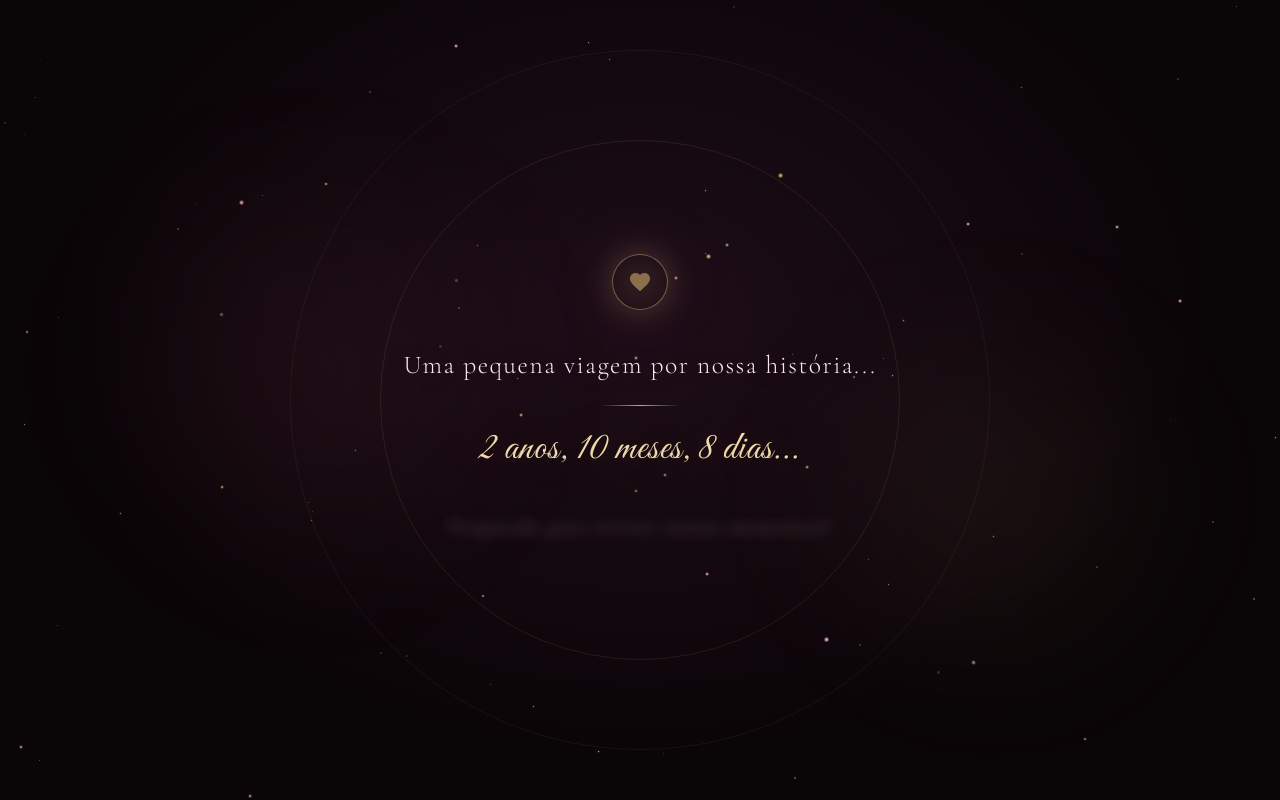
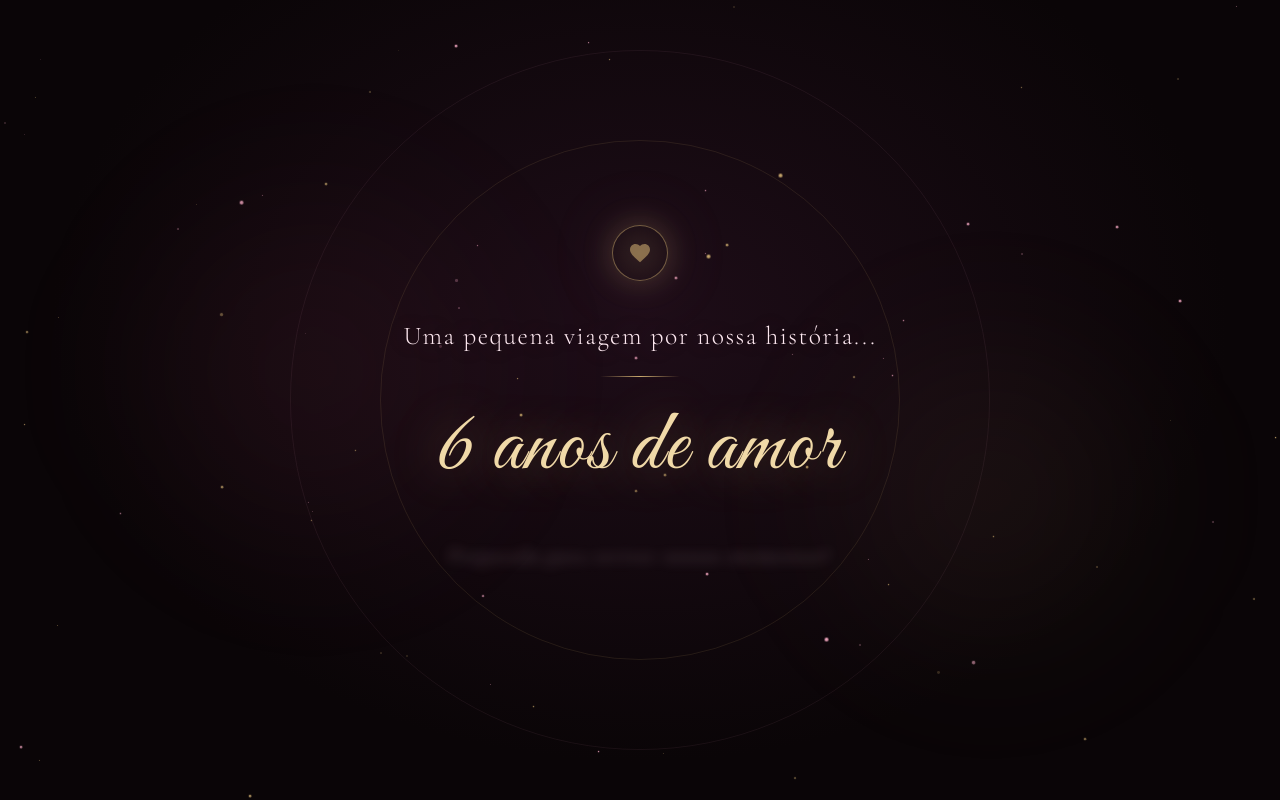
Before and after one commit to yuresilva1/presente-amor-6-anos, a React (Vite) app: page / in a window 1280 px wide. Built offline with nearby package versions, Linux system fonts and the light colour scheme; a web font is replaced by a local one.

Commit message:
Move contador rapido para a tela Nossa Historia e crava 2190 dias

```diff
--- a/src/components/Chapter1Carousel.tsx
+++ b/src/components/Chapter1Carousel.tsx
@@ -1,20 +1,45 @@
 import { motion } from 'framer-motion';
+import { useState, useEffect } from 'react';
 
 interface Props { onNext: () => void; }
 
 function getTimeTogether() {
-  const wedding = new Date('2020-06-26');
-  const now = new Date();
-  const diffMs = now.getTime() - wedding.getTime();
-  const diffDays = Math.floor(diffMs / (1000 * 60 * 60 * 24));
-  const years = Math.floor(diffDays / 365);
-  const months = Math.floor((diffDays % 365) / 30);
-  const days = diffDays % 30;
-  return { years, months, days, totalDays: diffDays };
+  // A pedido: Exatos 6 anos (2190 dias)
+  return { totalDays: 2190 };
 }
 
 export default function Chapter1Start({ onNext }: Props) {
-  const time = getTimeTogether();
+  const [currentDays, setCurrentDays] = useState(0);
+  const timeInfo = getTimeTogether();
+
+  useEffect(() => {
+    let start = performance.now();
+    const duration = 5000; // 5 seconds
+    const target = timeInfo.totalDays;
+    let rafId: number;
+
+    const animate = (time: number) => {
+      let progress = (time - start) / duration;
+      if (progress > 1) progress = 1;
+
+      // Easing out easeOutExpo
+      const easeOut = progress === 1 ? 1 : 1 - Math.pow(2, -10 * progress);
+      const current = Math.floor(target * easeOut);
+      setCurrentDays(current);
+
+      if (progress < 1) {
+        rafId = requestAnimationFrame(animate);
+      }
+    };
+    rafId = requestAnimationFrame(animate);
+
+    return () => cancelAnimationFrame(rafId);
+  }, [timeInfo.totalDays]);
+
+  const years = Math.floor(currentDays / 365);
+  const months = Math.floor((currentDays % 365) / 30);
+  const days = currentDays % 30;
+
 
   return (
     <div style={{
@@ -91,9 +116,9 @@ export default function Chapter1Start({ onNext }: Props) {
           </p>
           <div style={{ display: 'flex', justifyContent: 'center', gap: 'clamp(1.5rem, 5vw, 4rem)', flexWrap: 'wrap' }}>
             {[
-              { value: time.years, label: 'Anos' },
-              { value: time.months, label: 'Meses' },
-              { value: time.days, label: 'Dias' },
+              { value: years, label: 'Anos' },
+              { value: months, label: 'Meses' },
+              { value: days, label: 'Dias' },
             ].map((item, idx) => (
               <motion.div
                 key={item.label}
@@ -134,7 +159,7 @@ export default function Chapter1Start({ onNext }: Props) {
               color: 'var(--color-text-muted)', fontSize: '0.95rem', fontStyle: 'italic',
             }}
           >
-            {time.totalDays.toLocaleString('pt-BR')} dias de amor, cumplicidade e crescimento juntos
+            {currentDays.toLocaleString('pt-BR')} dias de amor, cumplicidade e crescimento juntos
           </motion.p>
         </div>
       </motion.div>
--- a/src/components/IntroScreen.tsx
+++ b/src/components/IntroScreen.tsx
@@ -13,8 +13,6 @@ export default function IntroScreen({ onStart }: Props) {
   const [visibleLines, setVisibleLines] = useState<number[]>([]);
   const [showButton, setShowButton] = useState(false);
   const [exiting, setExiting] = useState(false);
-  const [daysTotal, setDaysTotal] = useState(0);
-
   const starsRef = useRef(
     Array.from({ length: 80 }).map(() => ({
       top: Math.random() * 100,
@@ -30,50 +28,9 @@ export default function IntroScreen({ onStart }: Props) {
     const timers = lines.map((line, i) =>
       setTimeout(() => setVisibleLines(prev => [...prev, i]), line.delay * 1000)
     );
-    const btnTimer = setTimeout(() => setShowButton(true), 9000); // Increased delay due to animation
+    const btnTimer = setTimeout(() => setShowButton(true), 6800);
     return () => { timers.forEach(clearTimeout); clearTimeout(btnTimer); };
   }, []);
-
-  // Fast Counter Animation
-  useEffect(() => {
-    if (visibleLines.includes(1)) {
-      let start = performance.now();
-      const duration = 5000; // 5 seconds
-      const target = 2191; // Approx 6 years in days
-      let rafId: number;
-
-      const animate = (time: number) => {
-        let progress = (time - start) / duration;
-        if (progress > 1) progress = 1;
-
-        // Easing out easeOutExpo
-        const easeOut = progress === 1 ? 1 : 1 - Math.pow(2, -10 * progress);
-        const current = Math.floor(target * easeOut);
-        setDaysTotal(current);
-
-        if (progress < 1) {
-          rafId = requestAnimationFrame(animate);
-        }
-      };
-      rafId = requestAnimationFrame(animate);
-
-      return () => cancelAnimationFrame(rafId);
-    }
-  }, [visibleLines]);
-
-  const years = Math.floor(daysTotal / 365);
-  const remainingAfterYears = daysTotal % 365;
-  const months = Math.floor(remainingAfterYears / 30);
-  const days = remainingAfterYears % 30;
-
-  const getLineText = (i: number, original: string) => {
-    if (i === 1) {
-      if (daysTotal === 0) return '0 dias...';
-      if (daysTotal === 2191) return '6 anos de amor'; // Exact 6 years without months/days clutter for final state
-      return `${years} anos, ${months} meses, ${days} dias...`;
-    }
-    return original;
-  };
 
   const handleStart = () => {
     setExiting(true);
@@ -177,7 +134,7 @@ export default function IntroScreen({ onStart }: Props) {
               >
                 <p style={{
                   fontFamily: line.font === 'script' ? 'var(--font-script)' : 'var(--font-elegant)',
-                  fontSize: i === 1 && daysTotal < 2191 ? 'clamp(1.5rem, 5vw, 2.5rem)' : line.size,
+                  fontSize: line.size,
                   fontWeight: line.font === 'elegant' ? 300 : 400,
                   color: line.font === 'script' ? 'var(--color-gold-light)' : 'var(--color-rose-light)',
                   letterSpacing: line.font === 'elegant' ? '0.06em' : '0.02em',
@@ -186,7 +143,7 @@ export default function IntroScreen({ onStart }: Props) {
                     ? '0 0 50px rgba(201,169,110,0.45)'
                     : '0 0 30px rgba(242,167,192,0.25)',
                 }}>
-                  {getLineText(i, line.text)}
+                  {line.text}
                 </p>
                 {i === 0 && (
                   <motion.div
```
